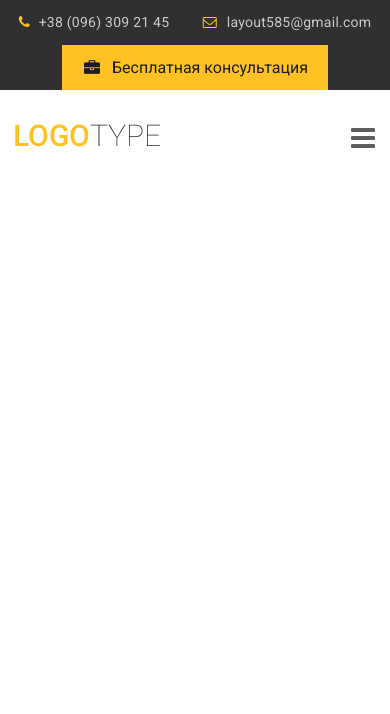
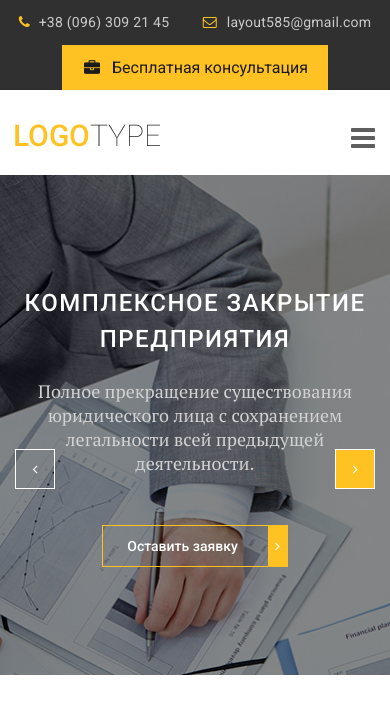
Before and after one commit to Andrey-Sverchkov/Second-layout, a plain HTML site: page index.html in a window 390 px wide. Drawn offline with nearby package versions, Linux system fonts and the light colour scheme; files whose address does not match are found by name.

Commit message:
Мобильная версия slider

```diff
--- a/css/media.css
+++ b/css/media.css
@@ -1,3 +1,8 @@
+@media (max-width: 900px){
+    .slider .slick-btn{       /*Кнопка слайдера*/
+        display: none;
+    }
+}
 @media (max-width: 700px) {
     .header__btn{
         float: none;
@@ -33,6 +38,14 @@
         padding-left: 0;
     }
 }
+@media (max-width: 414px){
+    .slider__title{
+        font-size: 24px;
+    }
+    .slider__text{
+        font-size: 18px;
+    }
+}
 @media (max-width: 400px) {
     .header__btn:before{
         display: block;
--- a/index.html
+++ b/index.html
@@ -52,7 +52,7 @@
             </div>
         </div>
     </header>
-    <!--<section class="slider">
+    <section class="slider">
         <div class="container">
             <div class="slider__inner">
                 <div class="slider__item">
@@ -100,7 +100,7 @@
             </div>
         </div>
     </section>
-    <section class="services">
+    <!--<section class="services">
         <div class="container">
             <div class="services__top">
                 <div class="services__title-box">
```
